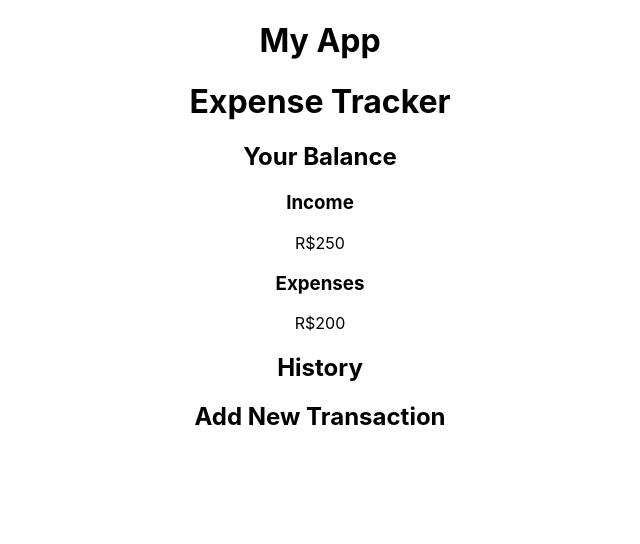
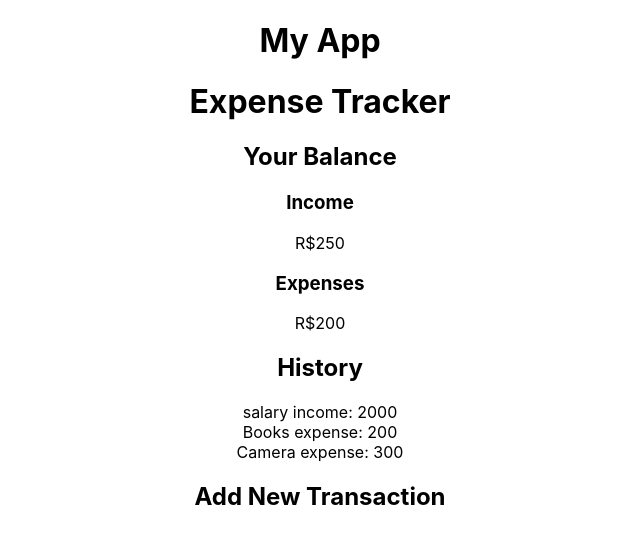
Before and after one commit to Nicolas-Johnson/Expenses_Tracker, a React (Create React App) app: page / in a window 1280 px wide. Shown: the top 544 px of the page, without its empty margins (320-960 px from the left). Built offline with nearby package versions, Linux system fonts and the light colour scheme.

Commit message:
Creates History component with state

```diff
--- a/src/components/History.jsx
+++ b/src/components/History.jsx
@@ -1,10 +1,36 @@
 import React from "react";
 
 class History extends React.Component{
+  constructor() {
+    super();
+    this.state = {
+      History: [{
+        title: 'salary',
+        infos: {
+          amount: 2000,
+          entry: 'income',
+        }},{
+        title: 'Books',
+        infos: {
+          amount: 200,
+          entry: 'expense',
+        }},{
+        title: 'Camera',
+        infos: {
+          amount: 300,
+          entry: 'expense',
+        }},
+      ]
+    }
+  }
   render() {
+    const { History } = this.state;
     return(
       <div>
         <h2>History</h2>
+        <div>
+          {History.map((entry) =>  entry.infos.entry === 'income' ? <div>{ entry.title } income: {entry.infos.amount}</div> : <div>{ entry.title } expense: {entry.infos.amount}</div>,)}
+        </div>
       </div>
     );
   }
```
